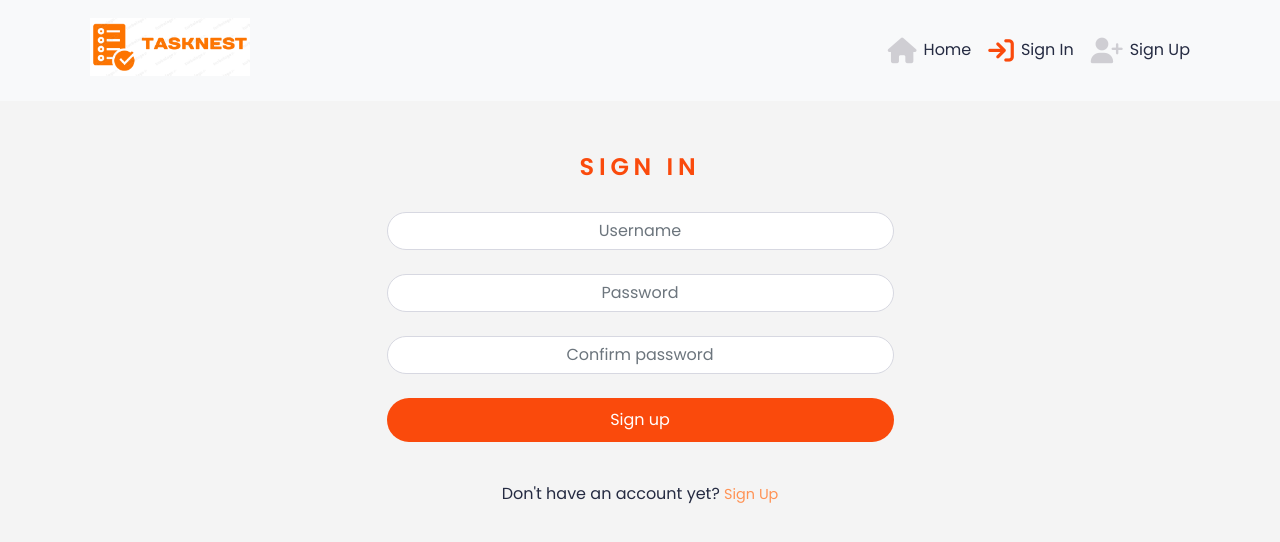
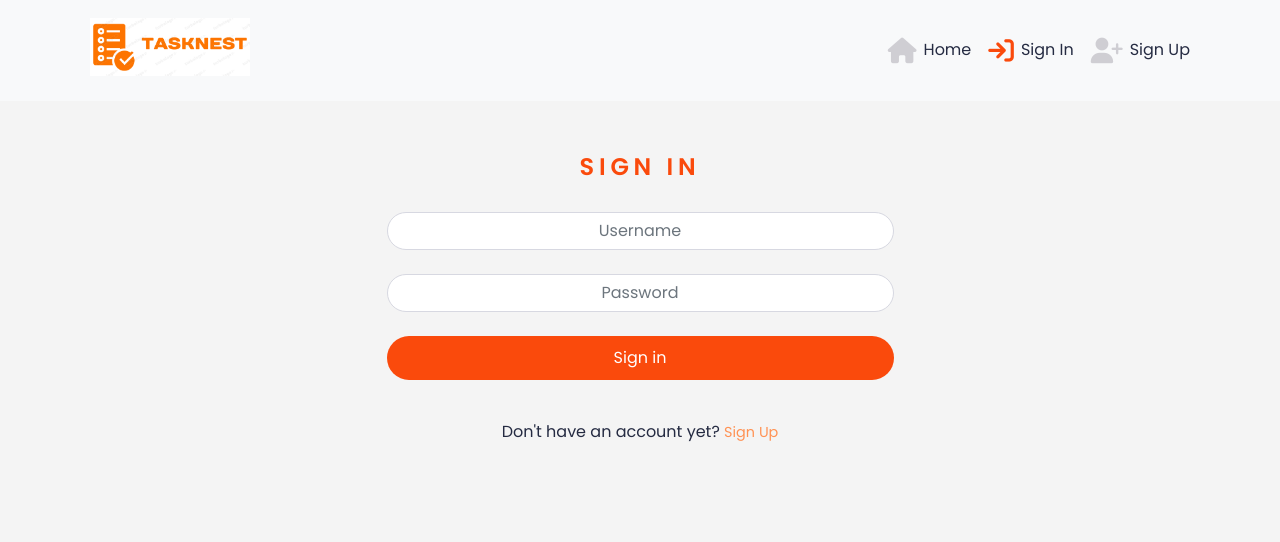
Before and after one commit to Katya-Semeniuk/task-nest, a React (Create React App) app: page /signin in a window 1280 px wide. Shown: the top 542 px of the page. Built offline with nearby package versions, Linux system fonts and the light colour scheme.

Commit message:
created working SignInForm and changed the logo in NavBar

```diff
--- a/src/components/SignInForm.jsx
+++ b/src/components/SignInForm.jsx
@@ -16,20 +16,20 @@ import {
 import axios from "axios";
 
 const SignInForm = () => {
-  const [signUpData, setSignUpData] = useState({
+  const [signInData, setSignInData] = useState({
     username: "",
-    password1: "",
-    password2: "",
+    password: "",
   });
-  const { username, password1, password2 } = signUpData;
+
+  const { username, password } = signInData;
 
   const [errors, setErrors] = useState({});
 
   const history = useHistory();
 
   const handleChange = (event) => {
-    setSignUpData({
-      ...signUpData,
+    setSignInData({
+      ...signInData,
       [event.target.name]: event.target.value,
     });
   };
@@ -37,8 +37,8 @@ const SignInForm = () => {
   const handleSubmit = async (event) => {
     event.preventDefault();
     try {
-      await axios.post("/dj-rest-auth/registration/", signUpData);
-      history.push("/signin");
+      await axios.post("/dj-rest-auth/login/", signInData);
+      history.push("/");
     } catch (err) {
       setErrors(err.response?.data);
     }
@@ -74,8 +74,8 @@ const SignInForm = () => {
                 className={styles.Input}
                 type="password"
                 placeholder="Password"
-                name="password1"
-                value={password1}
+                name="password"
+                value={password}
                 onChange={handleChange}
               />
             </Form.Group >
@@ -85,28 +85,11 @@ const SignInForm = () => {
               </p>
             ))}
 
-            <Form.Group controlId="password2"  className="mb-4">
-              <Form.Label className="d-none">Confirm password</Form.Label>
-              <Form.Control
-                className={styles.Input}
-                type="password"
-                placeholder="Confirm password"
-                name="password2"
-                value={password2}
-                onChange={handleChange}
-              />
-            </Form.Group>
-            {errors.password2?.map((message, idx) => (
-              <p className={styles.Alert} key={idx} >
-                {message}
-              </p>
-            ))}
-
             <Button
               className={`${btnStyles.Button} ${btnStyles.Wide} ${btnStyles.Bright}`}
               type="submit"
             >
-              Sign up
+              Sign in
             </Button>
             {errors.non_field_errors?.map((message, idx) => (
               <Alert key={idx} variant="warning" className="mt-3">
```
